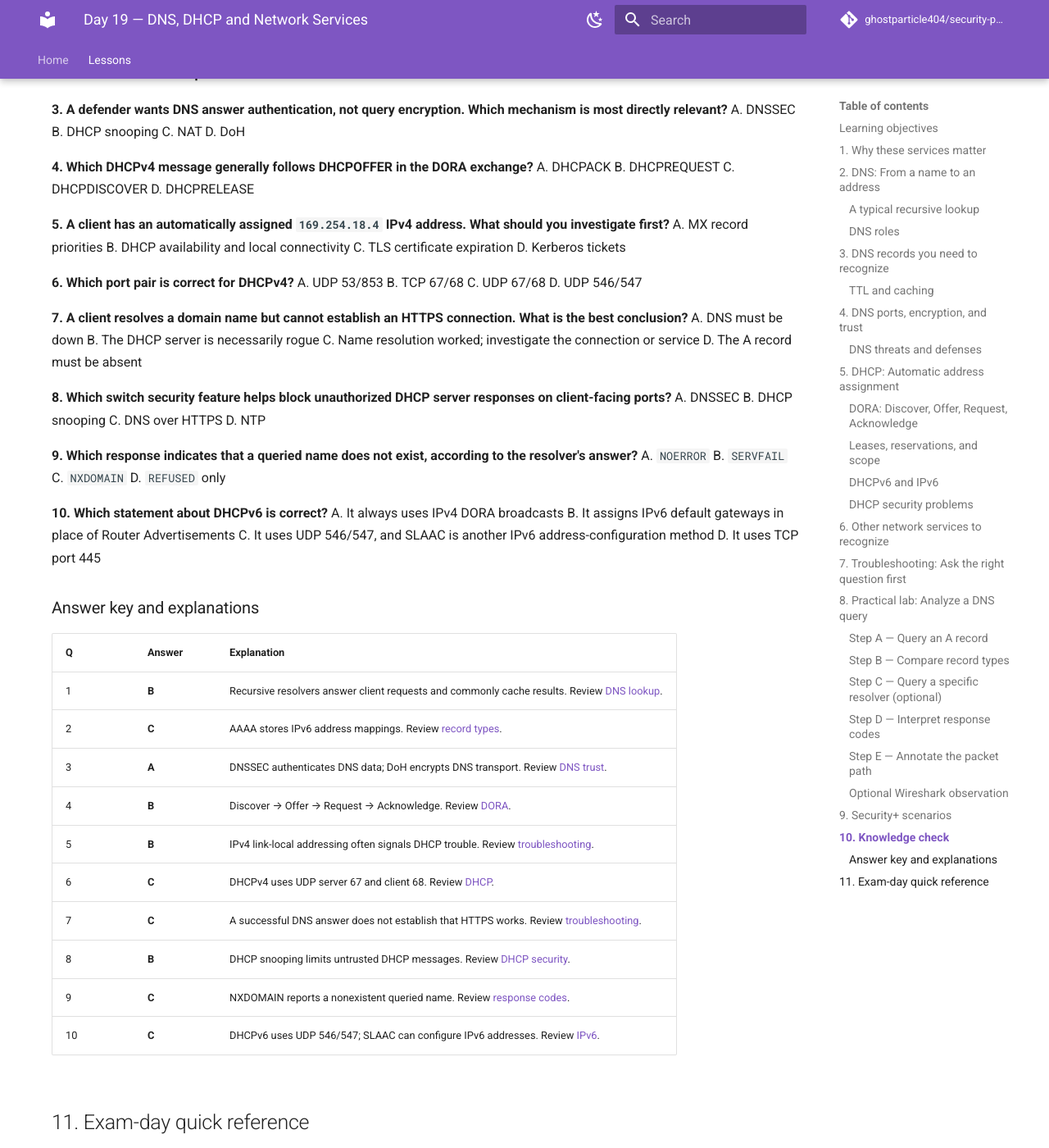
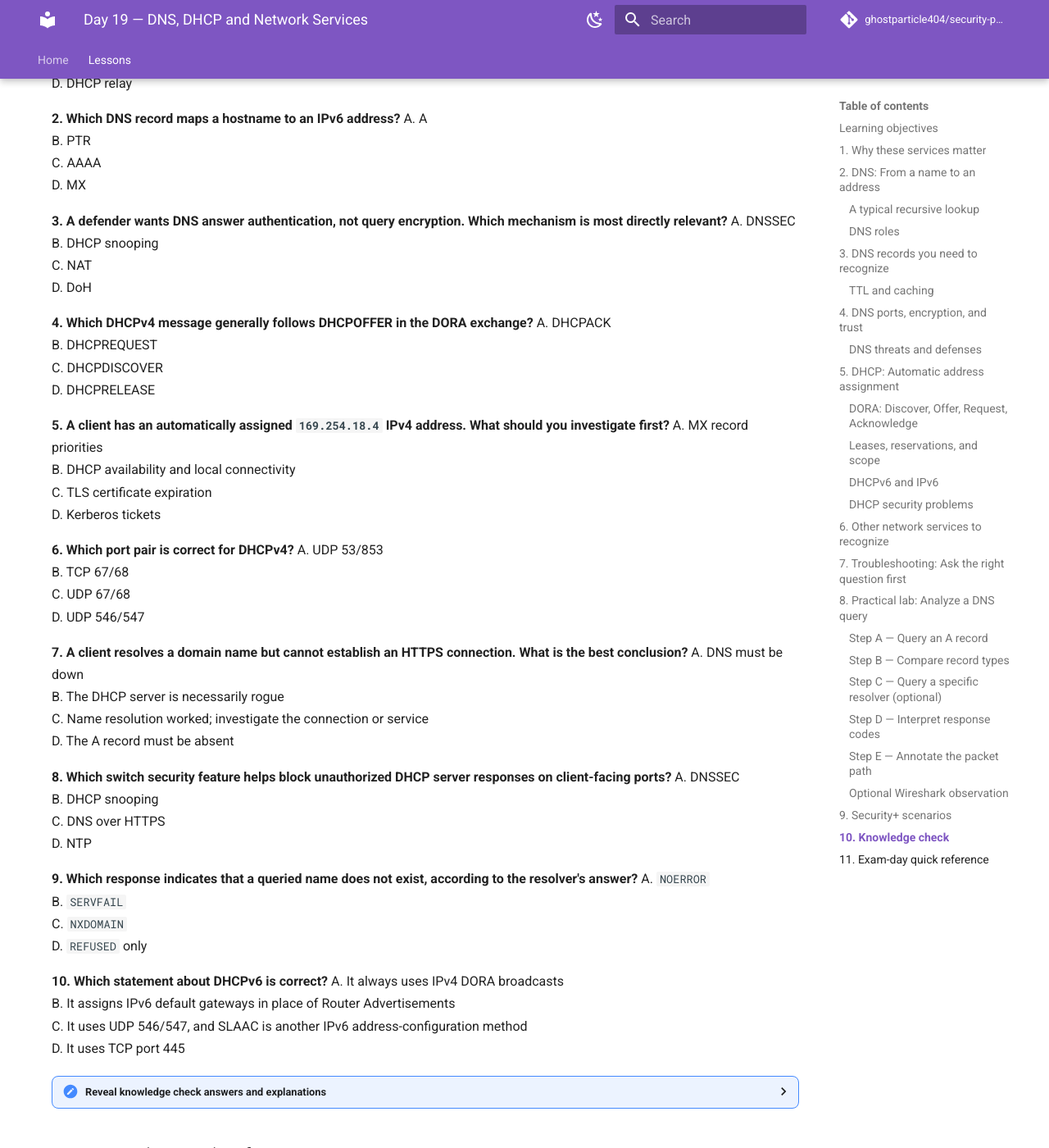
Before and after one commit to ghostparticle404/security-plus-study-academy, an MkDocs documentation site: the page built from docs/week-04/day-19-dns-dhcp-and-network-services.md, in a window 1280 px wide and 1400 px high, scrolled down 9184 px. Shown: the whole window at 82% size. Built offline with MkDocs 1.6.1 and Material for MkDocs 9.7.7, drawn with Linux system fonts in a browser that asks for light colours; comment, search, counter and statistics services are not loaded.

Commit message:
Update day-19-dns-dhcp-and-network-services.md

```diff
--- a/docs/week-04/day-19-dns-dhcp-and-network-services.md
+++ b/docs/week-04/day-19-dns-dhcp-and-network-services.md
@@ -339,7 +339,8 @@ B. It assigns IPv6 default gateways in place of Router Advertisements
 C. It uses UDP 546/547, and SLAAC is another IPv6 address-configuration method
 D. It uses TCP port 445
 
-### Answer key and explanations
+<details markdown="1">
+<summary>Reveal knowledge check answers and explanations</summary>
 
 | Q | Answer | Explanation |
 |---|---|---|
@@ -353,6 +354,8 @@ D. It uses TCP port 445
 | 8 | **B** | DHCP snooping limits untrusted DHCP messages. Review [DHCP security](#dhcp-security-problems). |
 | 9 | **C** | NXDOMAIN reports a nonexistent queried name. Review [response codes](#step-d-interpret-response-codes). |
 | 10 | **C** | DHCPv6 uses UDP 546/547; SLAAC can configure IPv6 addresses. Review [IPv6](#dhcpv6-and-ipv6). |
+
+</details>
 
 ## 11. Exam-day quick reference
 
```
